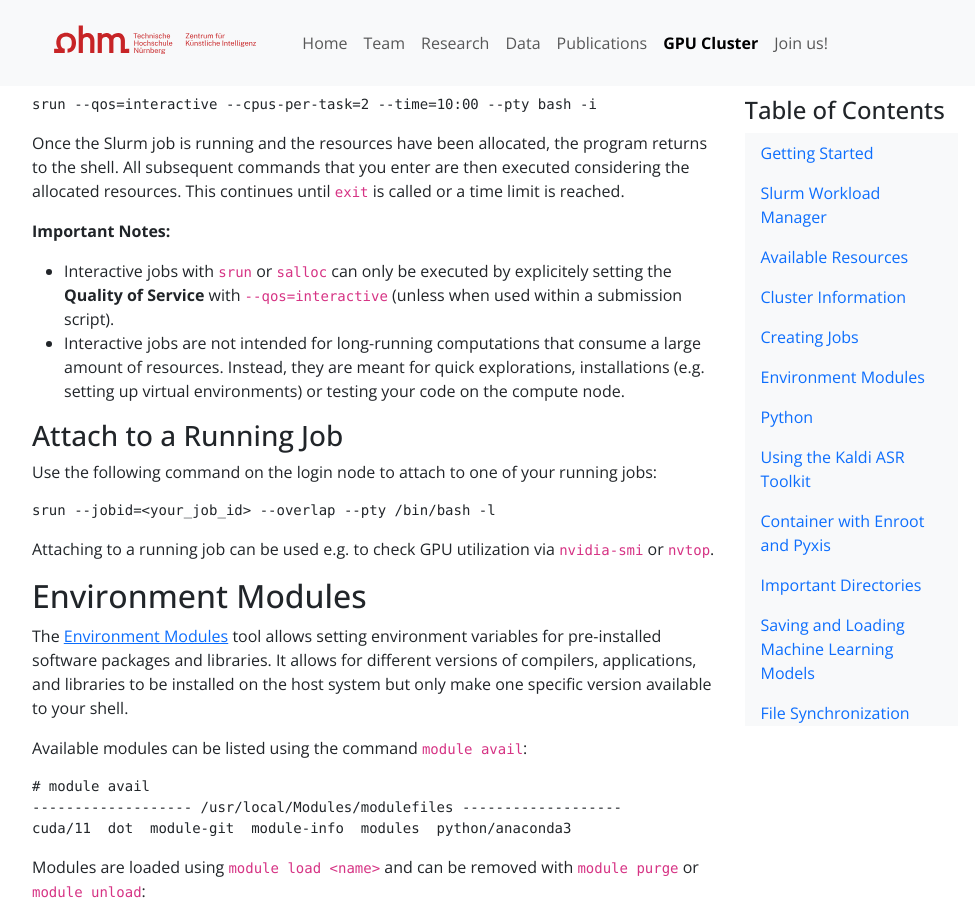
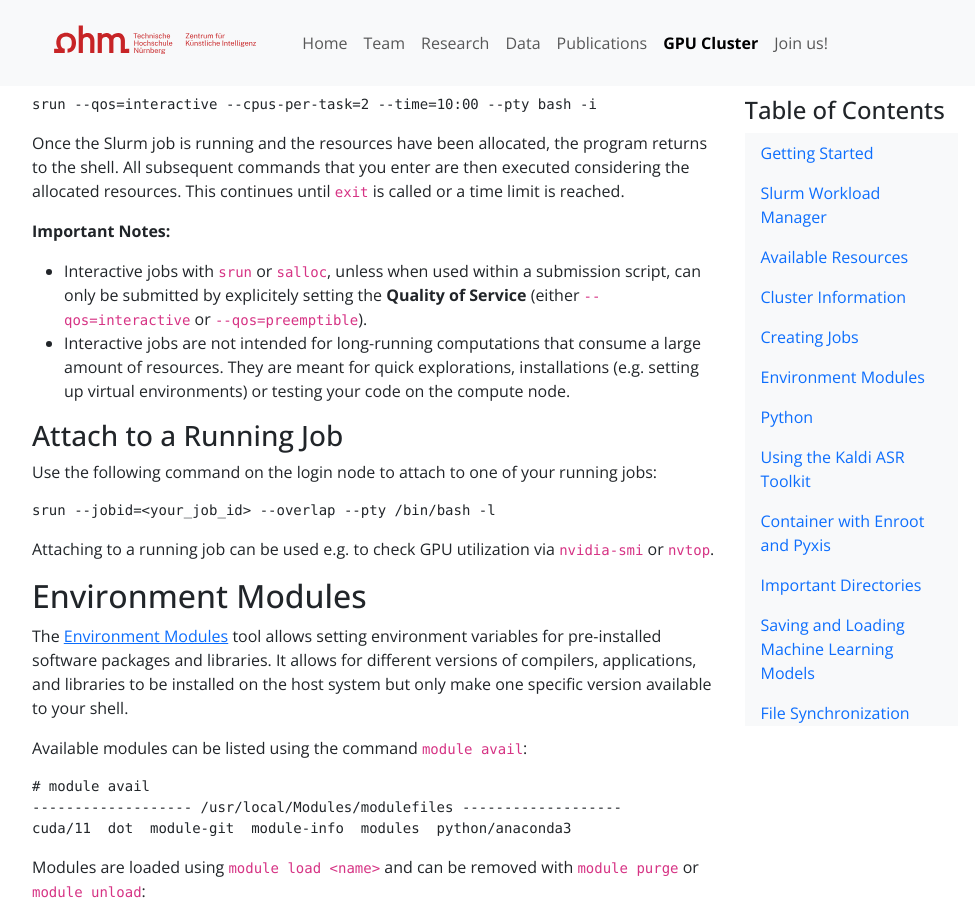
Before and after one commit to dwgnr/ki-zentrum.github.io, a Jekyll site: the page built from _pages/cluster/user-guide.md, in a window 1280 px wide and 900 px high, scrolled down 12839 px. Shown: the whole window, without its empty margins (145-1120 px from the left). Built offline with Jekyll 4.4.1, drawn with Linux system fonts in a browser that asks for light colours.

Commit message:
update cluster guide

```diff
--- a/_pages/cluster/user-guide.md
+++ b/_pages/cluster/user-guide.md
@@ -490,8 +490,8 @@ This continues until `exit` is called or a time limit is reached.
 
 **Important Notes:**
 
-- Interactive jobs with `srun` or `salloc` can only be executed by explicitely setting the **Quality of Service** with `--qos=interactive` (unless when used within a submission script).
-- Interactive jobs are not intended for long-running computations that consume a large amount of resources. Instead, they are meant for quick explorations, installations (e.g. setting up virtual environments) or testing your code on the compute node.
+- Interactive jobs with `srun` or `salloc`, unless when used within a submission script, can only be submitted by explicitely setting the **Quality of Service** (either `--qos=interactive` or `--qos=preemptible`).
+- Interactive jobs are not intended for long-running computations that consume a large amount of resources. They are meant for quick explorations, installations (e.g. setting up virtual environments) or testing your code on the compute node.
 
 ### Attach to a Running Job
 
```
Also changed, not shown: _pages/cluster.md (+1 -1 lines).
